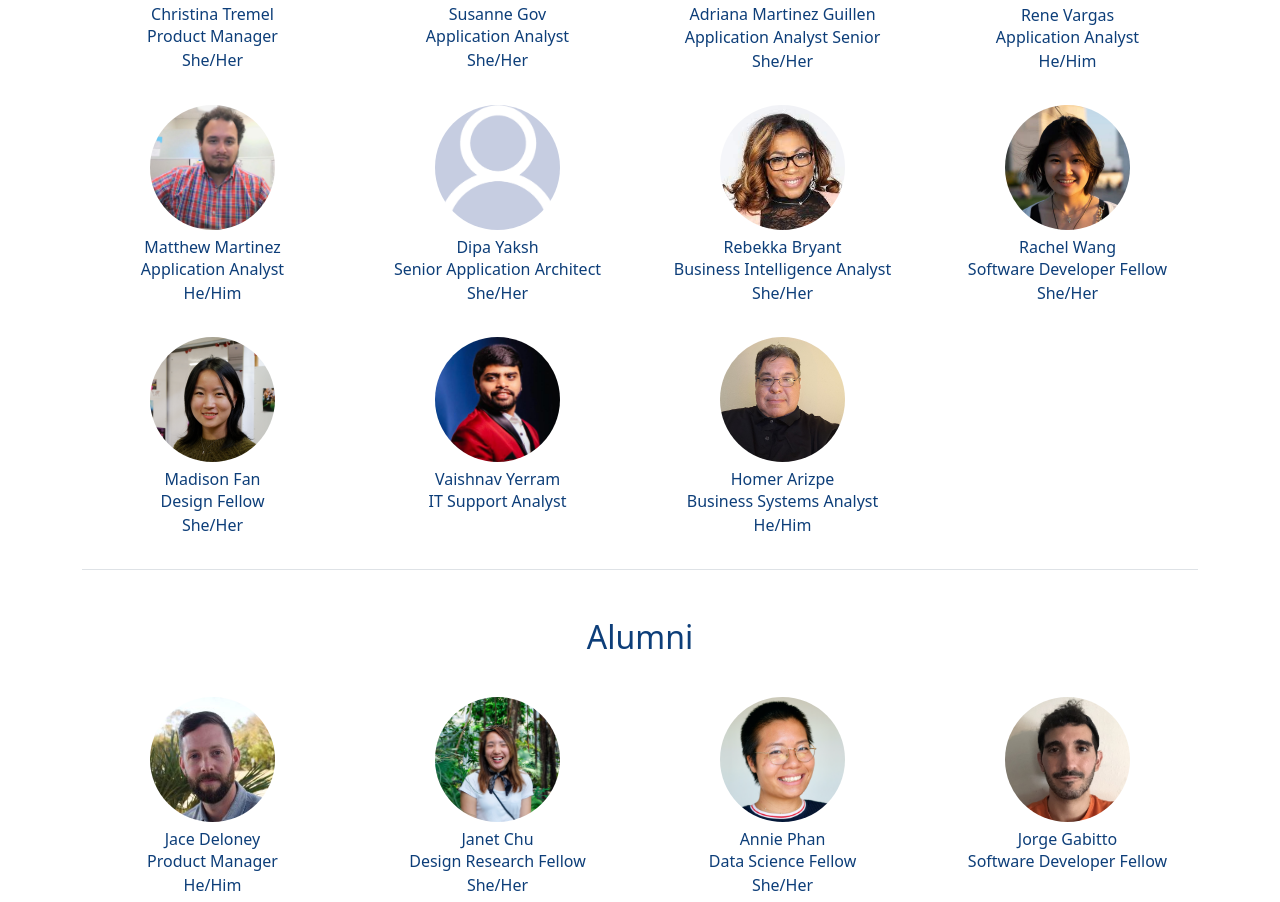
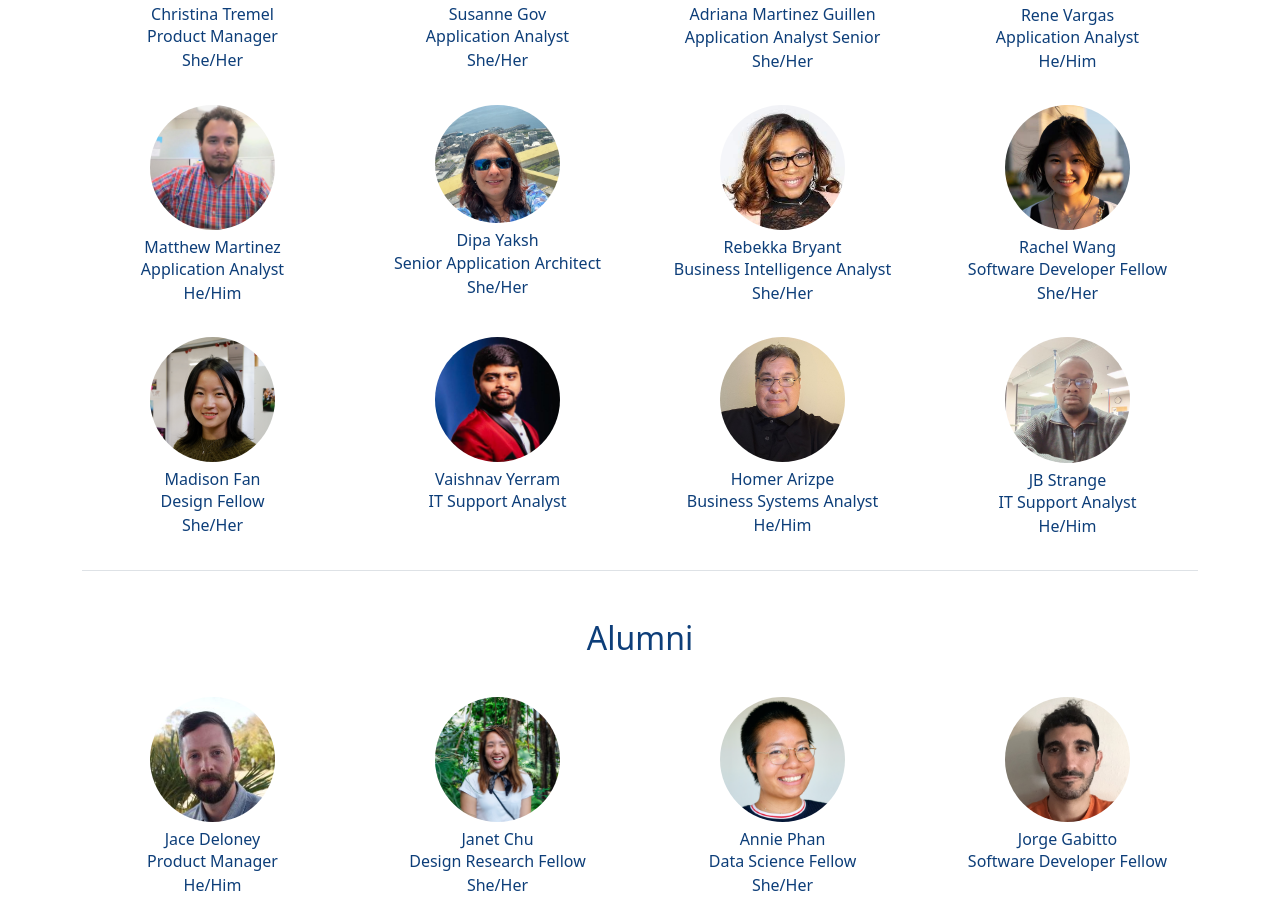
Before and after one commit to cityofaustin/atd-product, a Next.js app: page /about in a window 1280 px wide. Shown: the part 2425-3327 px from the top of the page. Built offline with nearby package versions, Linux system fonts and the light colour scheme; no server answers.

Commit message:
add strange to team

```diff
--- a/pages/about/index.js
+++ b/pages/about/index.js
@@ -167,7 +167,7 @@ const TEAM_MEMBERS = [
     name: "Dipa Yaksh",
     title: "Senior Application Architect",
     pronouns: "She/Her",
-    src: "assets/headshots/no_image.png",
+    src: "assets/headshots/dipa_yaksh.png",
   },
   {
     name: "Rebekka Bryant",
@@ -198,6 +198,12 @@ const TEAM_MEMBERS = [
     title: "Business Systems Analyst",
     pronouns: "He/Him",
     src: "assets/headshots/homer_arizpe.jpeg",
+  },
+  {
+    name: "JB Strange",
+    title: "IT Support Analyst",
+    pronouns: "He/Him",
+    src: "assets/headshots/jb_strange.jpg",
   },
 ];
 
```
Also changed, not shown: public/assets/headshots/dipa_yaksh.png (added), public/assets/headshots/jb_strange.jpg (added).
